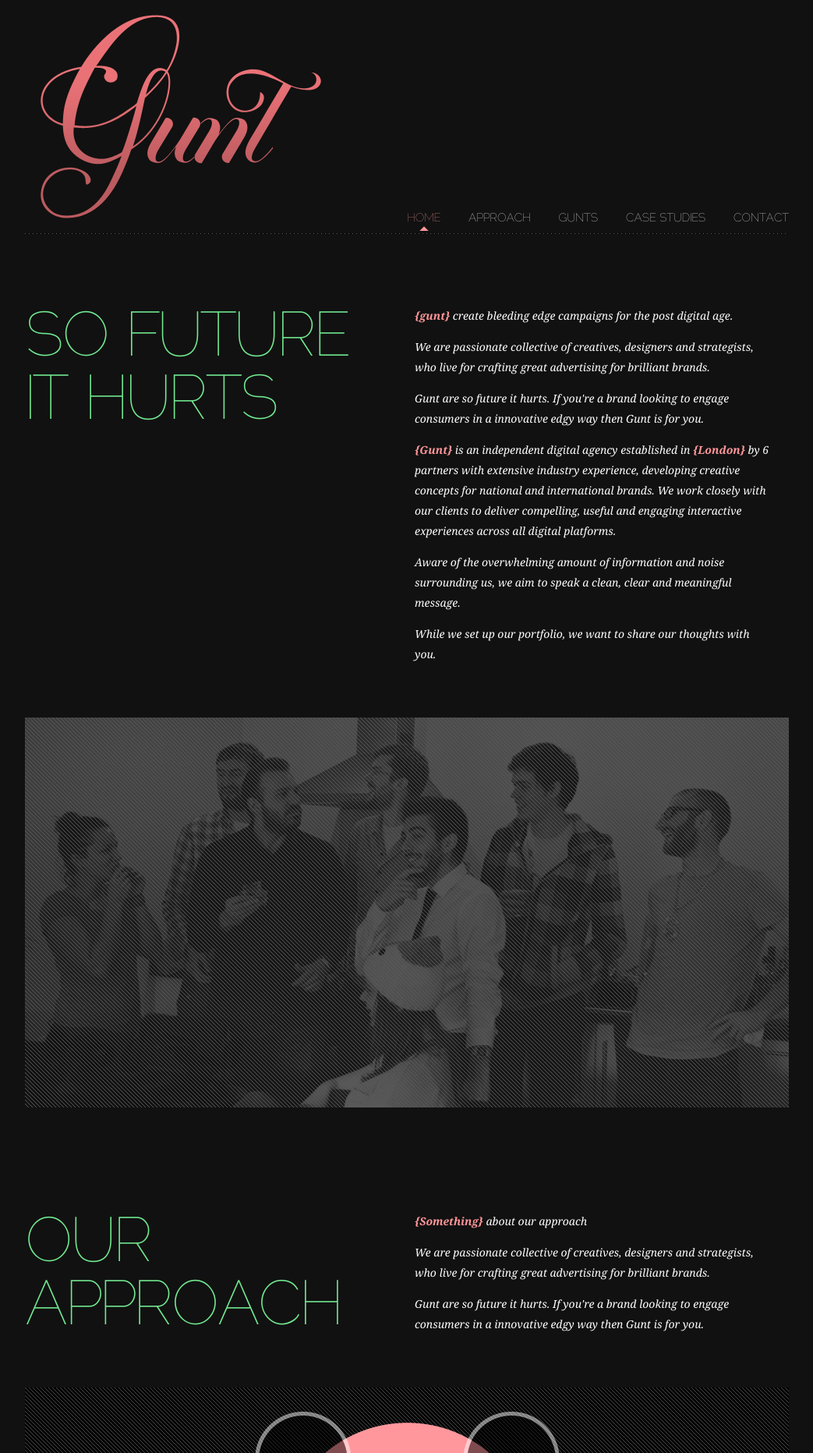
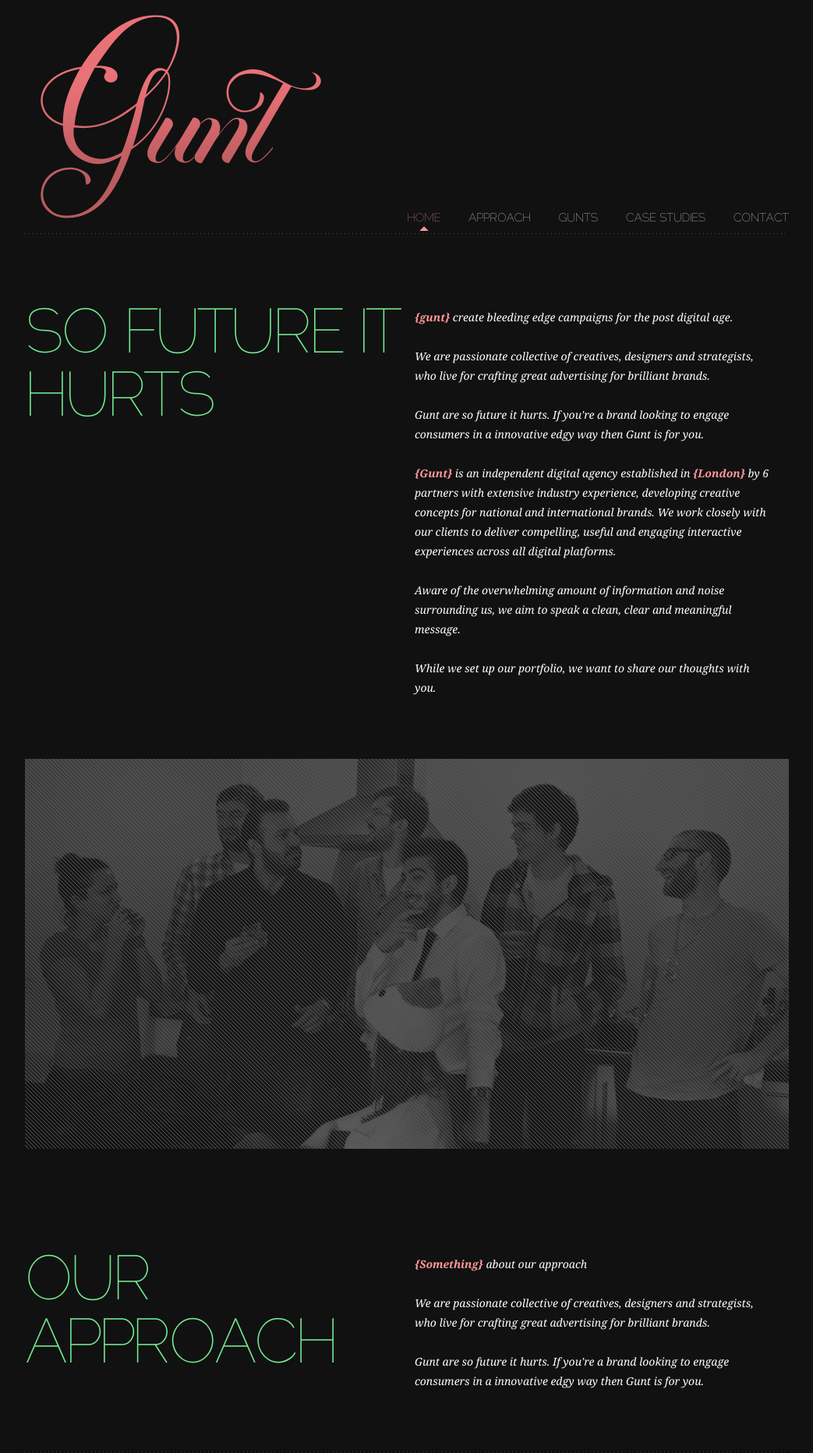
Before and after one commit to MadeByLoosers/madebyloosers.github.io, a PHP site: page /deploy/public/index.php in a window 1280 px wide. Shown: the top 1863 px of the page at 78% size, without its empty margins (118-1161 px from the left). Run offline with PHP 8.4, Linux system fonts and the light colour scheme; some libraries are stand-ins or nearby versions; some web fonts are replaced.

Commit message:
Styling and layout fixes - footer sorted

```diff
--- a/deploy/public/includes/css/style.css
+++ b/deploy/public/includes/css/style.css
@@ -289,8 +289,8 @@
     text-transform:uppercase;
     width: 480px;
     float:left;
-    margin: 4px 0 0 0;
-    letter-spacing: -0.03em;
+    margin: 0;
+    letter-spacing: -0.04em;
     line-height: 81px;
     font-weight: normal;
   }
@@ -425,8 +425,13 @@
 
   .section .content {
     width: 460px;
-    padding: 0 20px;
+    padding: 2px 20px 0 20px;
     float: right;
+  }
+
+  .section .content p {
+    line-height: 25px;
+    margin-bottom: 25px;
   }
 
   #home {
@@ -450,7 +455,7 @@
   /* specific section styles */
   .slideshow {
     position: relative;
-    margin-top: 54px;
+    margin-top: 32px;
   }
 
   .slideshow ul {
--- a/deploy/public/index.php
+++ b/deploy/public/index.php
@@ -206,14 +206,14 @@
         <div class="section-header clearfix">
           <h2>Case studies</h2>
           <div class="content">
-            <p><span>{Gunt}</span> is an independent digital agency established in <span>{London}</span> by 6 partners with extensive industry experience, developing creative concepts for national and international brands. We work closely with our clients to deliver compelling, useful and engaging interactive experiences across all digital platforms.</p>
+            <p><strong>{gunt}</strong> is an independent digital agency established in <strong>{London}</strong> by 6 partners with extensive industry experience, developing creative concepts for national and international brands. We work closely with our clients to deliver compelling, useful and engaging interactive experiences across all digital platforms.</p>
             <p>Aware of the overwhelming amount of information and noise surrounding us, we aim to speak a clean, clear and meaningful message.</p>
             <p>While we set up our portfolio, we want to share our thoughts with you.</p>
           </div>
         </div>
 
         <div class="section-content">
-            <div class="slideshow">
+          <div class="slideshow">
               <ul class="slides">
                 <li class="slideshow-slide">
                   <h3>Hotgirlsandmetal.com</h3>
@@ -268,7 +268,8 @@
 
     </div>
 
-  </div> <!--! end of #container -->
+  </div>
+</div> <!--! end of #container -->
 
   <footer>
     <div class="footer-container">
```
